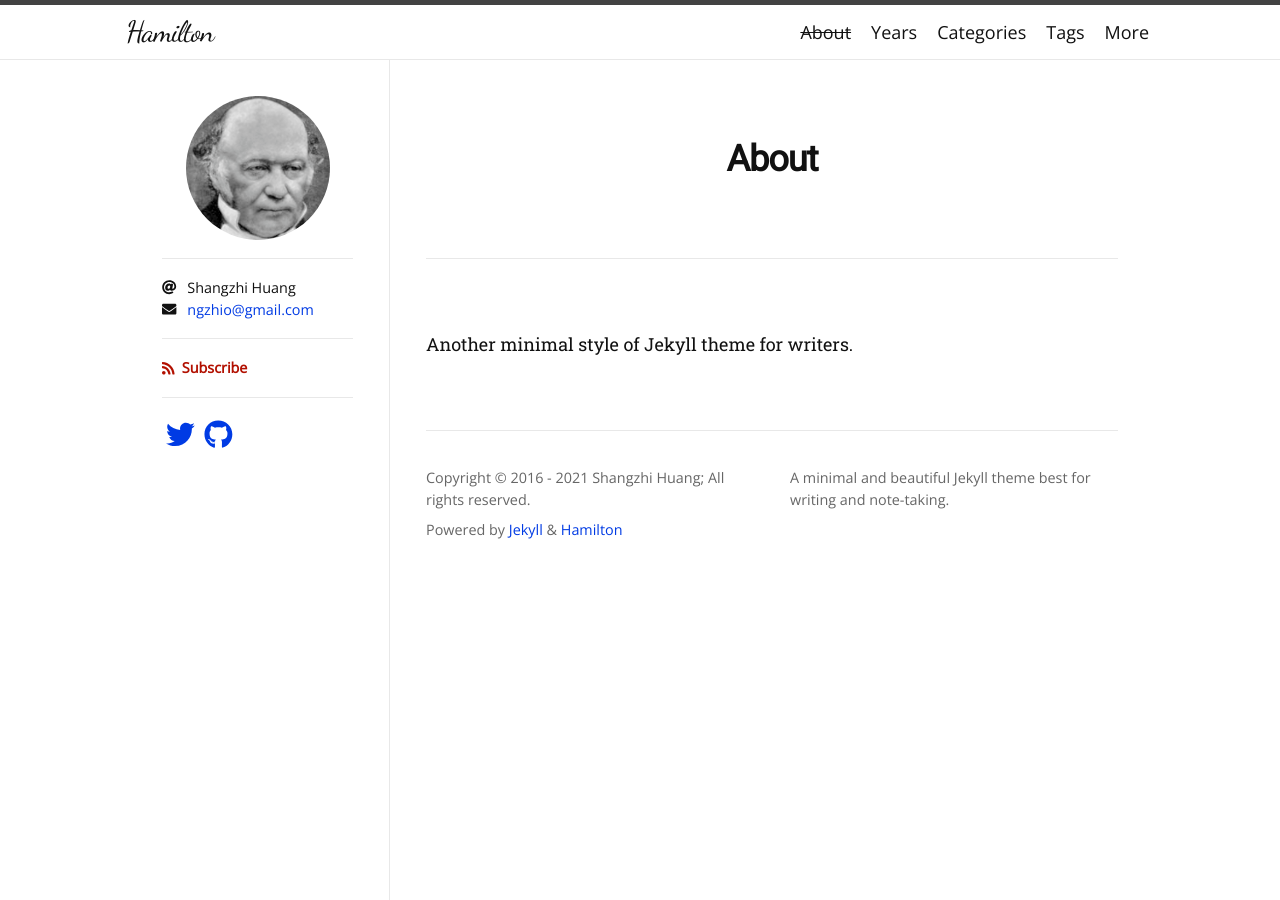
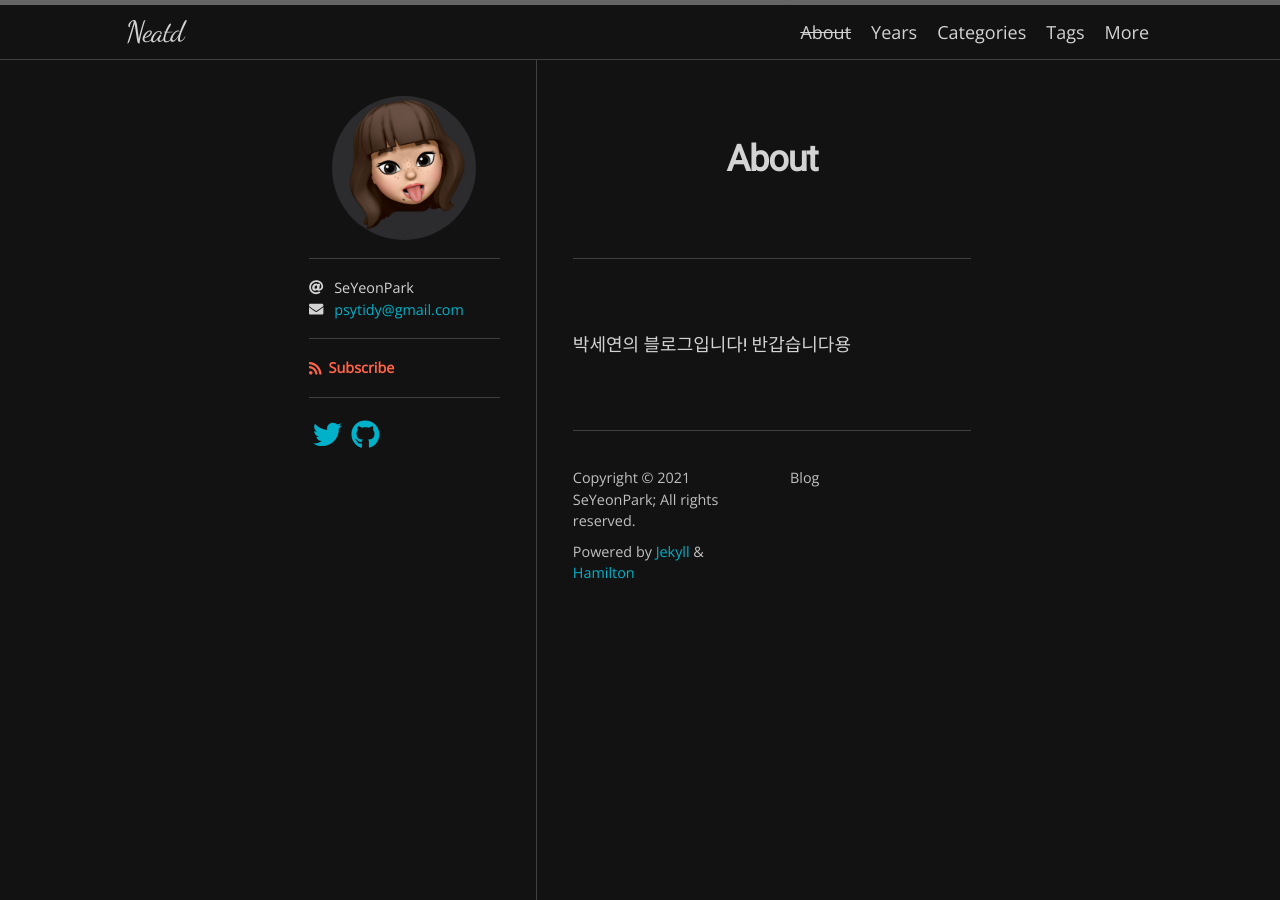
Before and after one commit to Neatd/Neatd.github.io, a Jekyll site: the page built from about.md, in a window 1280 px wide. Built offline with Jekyll 4.4.1, drawn with Linux system fonts in a browser that asks for light colours; nearby versions of some CDN libraries; some web fonts are replaced.

Commit message:
Add setting

```diff
--- a/_config.yml
+++ b/_config.yml
@@ -1,8 +1,8 @@
-title: Hamilton
-description: A minimal and beautiful Jekyll theme best for writing and note-taking.
-author: Shangzhi Huang
-avatar: /logo.png
-email: ngzhio@gmail.com
+title: Neatd
+description: Blog
+author: SeYeonPark
+avatar: /IMG_0884.jpg
+email: psytidy@gmail.com
 
 plugins:
   - jekyll-seo-tag
@@ -29,15 +29,11 @@ exclude:
 
 # Jekyll SEO Tag (Optional)
 # =========================
-twitter:
-  username: ngzhio
-  card: summary
-logo: logo.png
+logo: tdp.png
 social:
-  name: Shangzhi Huang
+  name: Se Yeon Park
   links:
-    - https://twitter.com/ngzhio
-    - https://www.facebook.com/ngzhio
-    - https://github.com/ngzhio
-google_site_verification: u4WXQl0Eu66rsQo2kRdCNx
+    - https://github.com/Neatd
+google_site_verification:
 lang: en
+skin: midnight
--- a/about.md
+++ b/about.md
@@ -4,4 +4,4 @@ title: About
 permalink: /about/
 ---
 
-Another minimal style of Jekyll theme for writers.
+박세연의 블로그입니다! 반갑습니다용
```
Also changed, not shown: _posts/2016-01-11-task-item-list.md (deleted, +0 -23 lines), _posts/2016-05-19-super-short-article.md (deleted, +0 -7 lines), _posts/2016-05-20-my-example-post.md (deleted, +0 -12 lines), _posts/2016-05-20-super-long-article.md (deleted, +0 -11 lines), _posts/2016-05-20-this-post-demonstrates-post-content-styles.md (deleted, +0 -116 lines), _posts/2016-05-20-welcome-to-jekyll.md (deleted, +0 -22 lines), _posts/2021-12-20-firstpost.md (added, +11 -0 lines), IMG_0884.jpg (added), logo.png (deleted), screenshot-midnight.png (deleted), screenshot-sunrise.png (deleted), screenshot.png (deleted), tdp.png (added), 3 other files.
